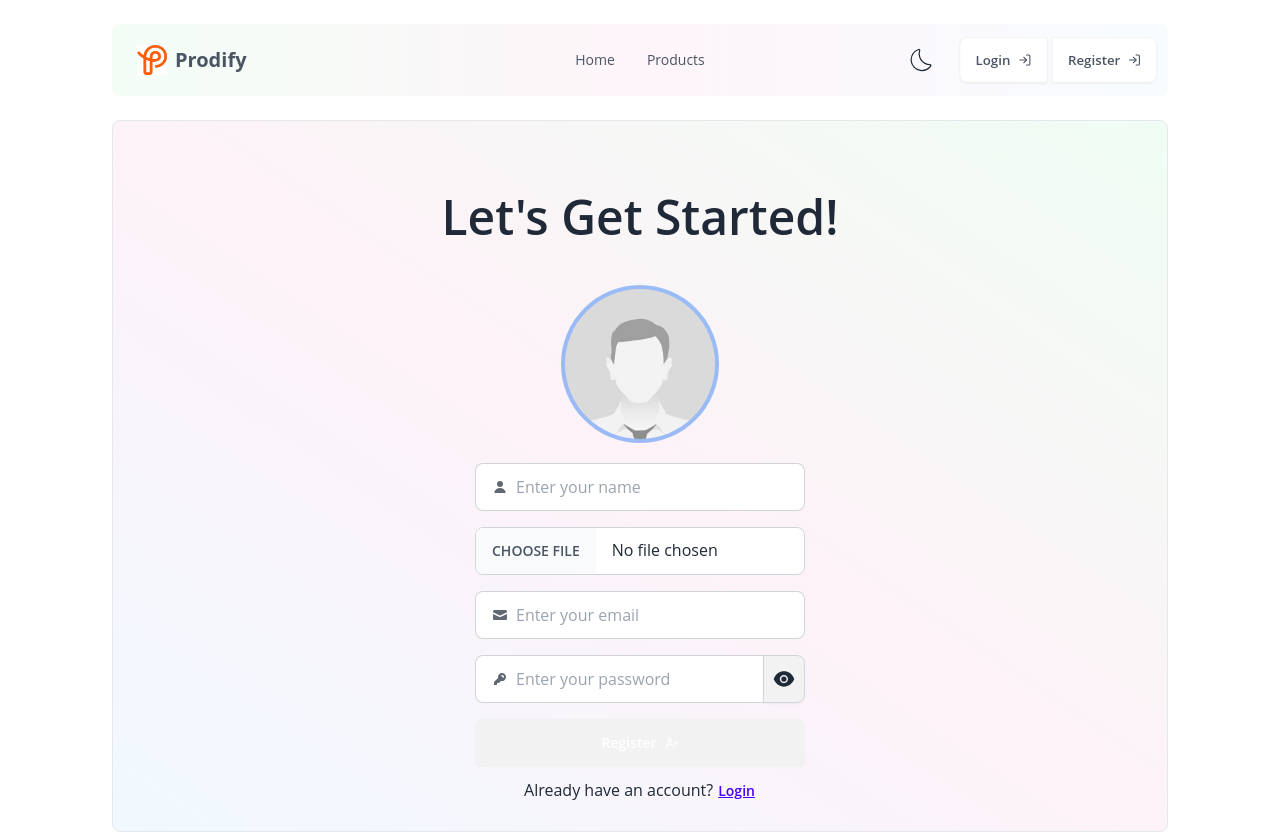
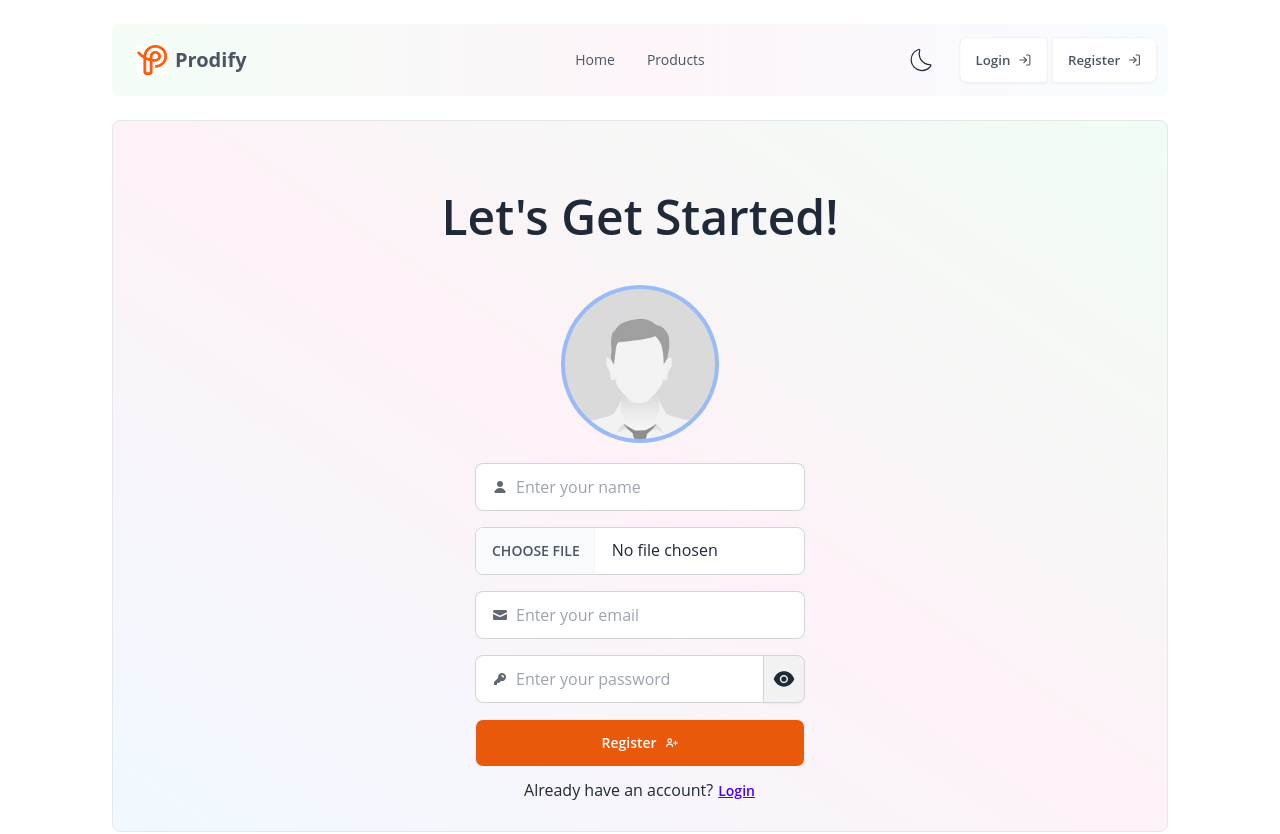
Before and after one commit to shaishabcoding/Prodify-client, a React (Vite) app: page /register in a window 1280 px wide. Shown: the top 834 px of the page. Built offline with nearby package versions, Linux system fonts and the light colour scheme; no server answers.

Commit message:
added login and register

```diff
--- a/src/pages/root/signInUp/Login.jsx
+++ b/src/pages/root/signInUp/Login.jsx
@@ -88,7 +88,7 @@ const Login = () => {
           <div>
             <button
               type="submit"
-              className="btn w-full bg-primary-light dark:bg-primary text-white dark:border-gray-400"
+              className="btn w-full bg-orange-600 dark:bg-orange-700 text-white dark:border-gray-400"
             >
               Login <FiLogIn />
             </button>
--- a/src/pages/root/signInUp/Register.jsx
+++ b/src/pages/root/signInUp/Register.jsx
@@ -134,7 +134,7 @@ const Register = () => {
           <button
             disabled={loading}
             type="submit"
-            className="btn w-full bg-primary-light dark:bg-primary-dark text-white"
+            className="btn w-full bg-orange-600 dark:bg-orange-700 text-white"
           >
             {loading ? (
               <Loading className="my-0 text-primary" />
```
